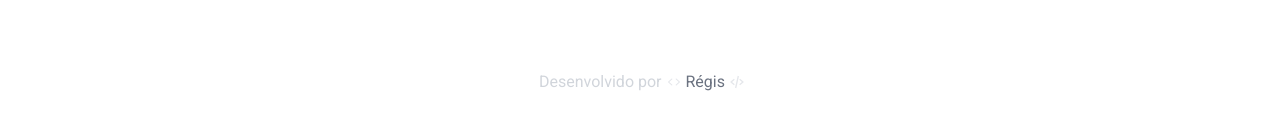
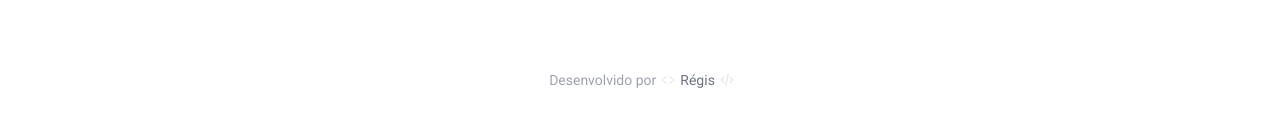
Before and after one commit to Regis-Oliveira/domfit_lp, a Next.js app: page /components/Footer in a window 1280 px wide. Shown: the part 254-384 px from the top of the page. Built offline with nearby package versions, Linux system fonts and the light colour scheme.

Commit message:
styles: add footer links and change style

```diff
--- a/pages/components/Footer/index.tsx
+++ b/pages/components/Footer/index.tsx
@@ -28,28 +28,35 @@ export default function Footer() {
           </h1>
           <Link
             href="https://www.instagram.com/domfitsuplem/" target="_blank"
-            className='flex items-center pb-2'
+            className='flex items-center pb-2 group hover:scale-110 hover:transition-transform'
           >
             <FaInstagram size={30} color="#ffffff" />
-            <p className='text-gray-300 text-sm font-sans pl-2'>
+            <p className='text-gray-300 text-sm font-sans pl-2
+              hover:underline-offset-2 hover:underline'
+            >
               Instagram
             </p>
           </Link>
           <Link
-            href="#"
-            className='flex items-center pb-2'
+            href="https://www.facebook.com/people/Dom-Fit-Suplem/100088232860527/"
+            target="_blank"
+            className='flex items-center pb-2 group hover:scale-110 hover:transition-transform'
           >
             <FaFacebook size={30} color="#ffffff" />
-            <p className='text-gray-300 text-sm font-sans pl-2'>
+            <p className='text-gray-300 text-sm font-sans pl-2
+              hover:underline-offset-2 hover:underline'
+            >
               Facebook
             </p>
           </Link>
           <Link
             href="mailto:domfitsuplem@hotmail.com"
-            className='flex items-center'
+            className='flex items-center group hover:scale-110 hover:transition-transform'
           >
             <AiOutlineMail size={30} color="#ffffff" />
-            <p className='text-gray-300 text-sm font-sans pl-2'>
+            <p className='text-gray-300 text-sm font-sans pl-2
+              hover:underline-offset-2 hover:underline'
+            >
               domfitsuplem@hotmail.com
             </p>
           </Link>
@@ -62,13 +69,17 @@ export default function Footer() {
         </p>
       </div>
       <div className='flex flex-row justify-center items-center pt-3'>
-        <p className='text-gray-300 text-center px-1'>
+        <p className='text-gray-400 text-center text-sm px-1'>
           Desenvolvido por
         </p>
         <IoIosCode className='h-4 w-4 tex text-gray-200'/>
-        <p className='text-gray-500 text-center px-1'>
-          Régis
-        </p>
+        <Link href="http://www.linkedin.com/in/regis-de-oliveira-cardoso" target="_blank">
+          <p className='text-gray-500 text-center text-sm px-1
+            hover:underline-offset-2 hover:underline'
+          >
+            Régis
+          </p>
+        </Link>
         <BiCodeAlt className='h-4 w-4 tex text-gray-200'/>
       </div>
     </footer>
```
